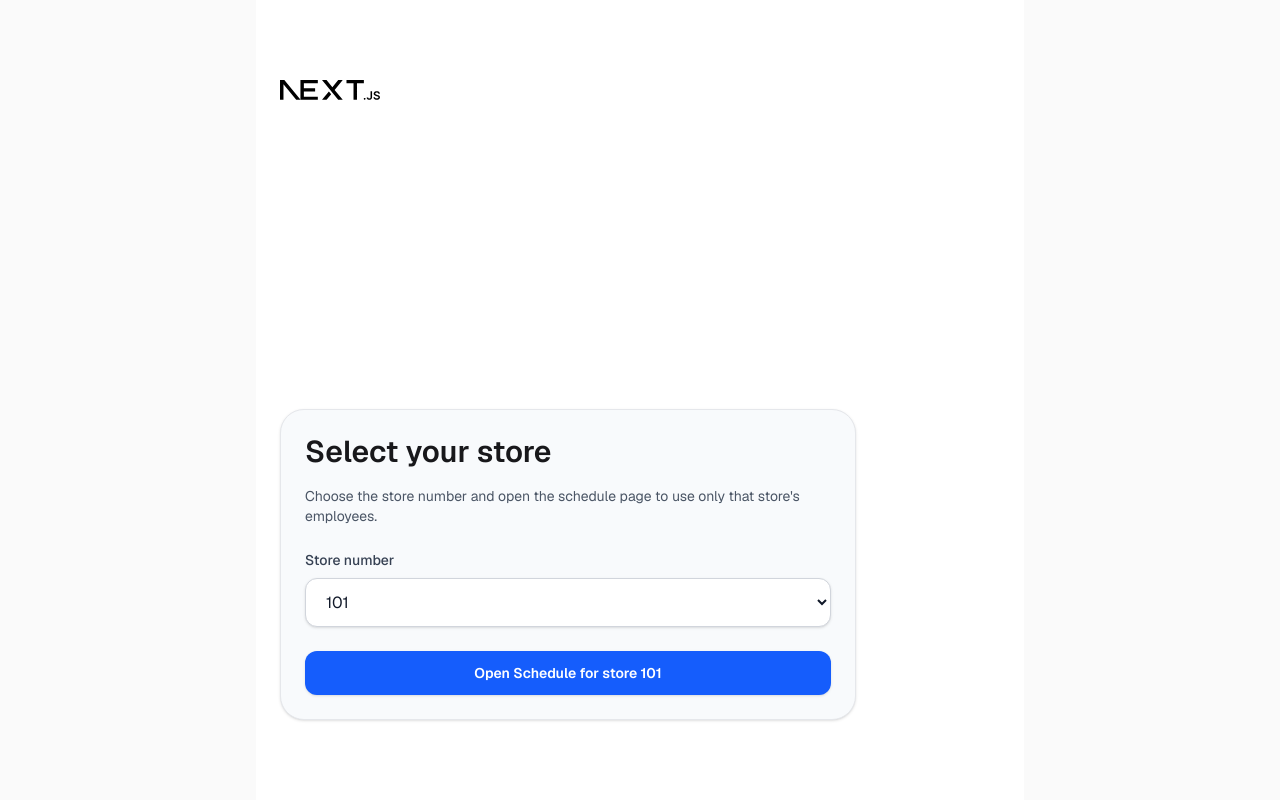
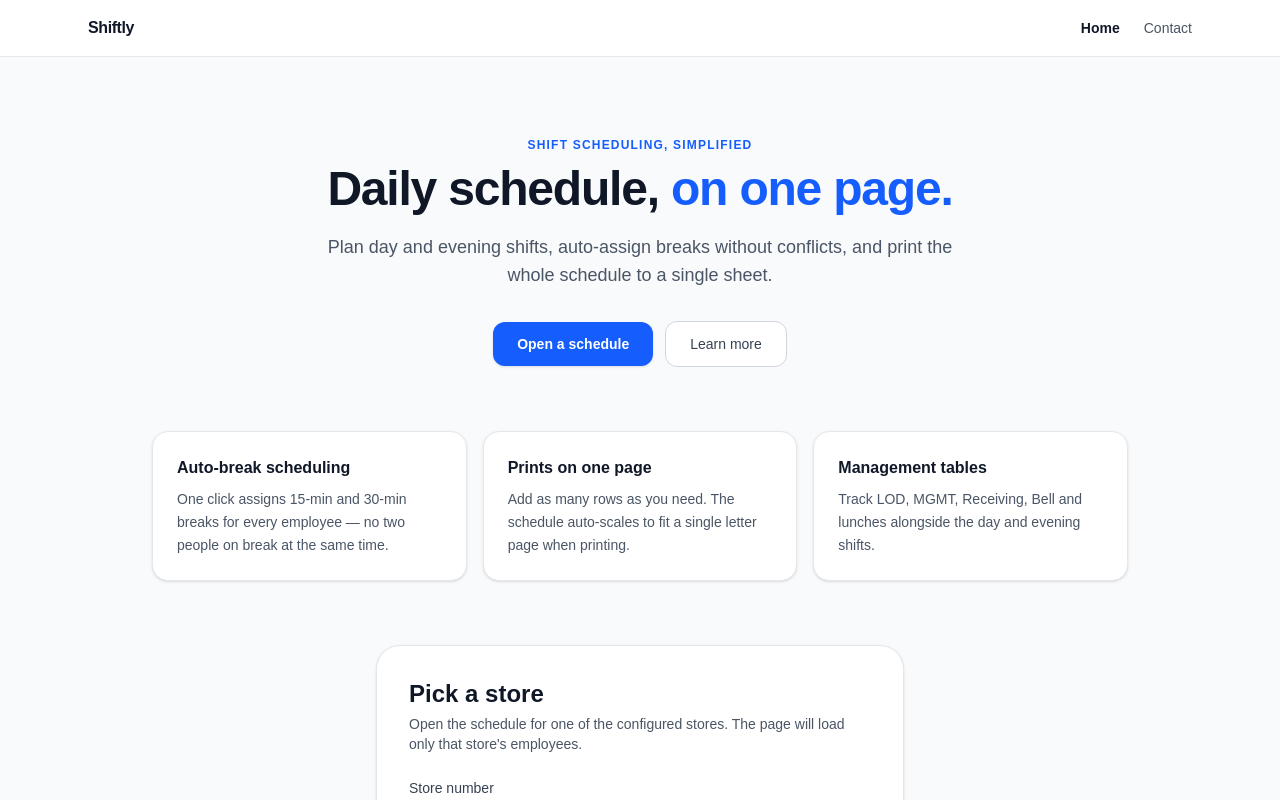
Before and after one commit to Jamy11/schedule-app, a Next.js app: page / in a window 1280 px wide. Shown: the top 800 px of the page. Built offline with nearby package versions, Linux system fonts and the light colour scheme.

Commit message:
feat: redesign home page, add navbar and contact page, rebrand to Shiftly

```diff
--- /dev/null
+++ b/src/app/contact/page.tsx
@@ -0,0 +1,75 @@
+import type { Metadata } from "next";
+
+export const metadata: Metadata = {
+  title: "Contact — Shiftly",
+  description: "Get in touch about Shiftly.",
+};
+
+export default function ContactPage() {
+  return (
+    <main className="flex-1 bg-gray-50">
+      <section className="mx-auto w-full max-w-2xl px-6 py-16">
+        <p className="text-xs font-semibold tracking-widest text-blue-600 uppercase">
+          Get in touch
+        </p>
+        <h1 className="mt-3 text-3xl sm:text-4xl font-semibold tracking-tight text-gray-900">
+          Contact me
+        </h1>
+        <p className="mt-4 text-base text-gray-600">
+          Found a bug, want a new feature, or have a question about Shiftly?
+          Reach out — happy to hear from you.
+        </p>
+
+        <div className="mt-8 grid gap-4 sm:grid-cols-2">
+          <ContactCard
+            label="Email"
+            value="jamyarrahman@gmail.com"
+            href="mailto:jamyarrahman@gmail.com"
+          />
+          <ContactCard
+            label="GitHub"
+            value="github.com/Jamy11"
+            href="https://github.com/Jamy11"
+          />
+        </div>
+
+        <div className="mt-12 rounded-2xl border border-gray-200 bg-white p-6 shadow-sm">
+          <h2 className="text-sm font-semibold text-gray-900">
+            About this project
+          </h2>
+          <p className="mt-2 text-sm leading-relaxed text-gray-600">
+            Shiftly is a single-page scheduling app for retail and service
+            teams: assign day and evening shifts, auto-generate breaks without
+            conflicts, and print the whole schedule on one sheet.
+          </p>
+        </div>
+      </section>
+    </main>
+  );
+}
+
+function ContactCard({
+  label,
+  value,
+  href,
+}: {
+  label: string;
+  value: string;
+  href: string;
+}) {
+  return (
+    <a
+      href={href}
+      target={href.startsWith("http") ? "_blank" : undefined}
+      rel={href.startsWith("http") ? "noopener noreferrer" : undefined}
+      className="block rounded-2xl border border-gray-200 bg-white p-5 shadow-sm hover:border-blue-300 hover:shadow-md transition-all"
+    >
+      <p className="text-xs font-medium uppercase tracking-wide text-gray-500">
+        {label}
+      </p>
+      <p className="mt-1 text-sm font-medium text-gray-900 break-all">
+        {value}
+      </p>
+    </a>
+  );
+}
--- a/src/app/layout.tsx
+++ b/src/app/layout.tsx
@@ -1,5 +1,6 @@
 import type { Metadata } from "next";
 import { Geist, Geist_Mono } from "next/font/google";
+import Navbar from "@/components/Navbar";
 import "./globals.css";
 
 const geistSans = Geist({
@@ -13,8 +14,8 @@ const geistMono = Geist_Mono({
 });
 
 export const metadata: Metadata = {
-  title: "Daily Schedule",
-  description: "Staples store daily schedule management",
+  title: "Shiftly",
+  description: "Plan shifts, auto-assign breaks, and print on one page.",
 };
 
 export default function RootLayout({
@@ -27,7 +28,10 @@ export default function RootLayout({
       lang="en"
       className={`${geistSans.variable} ${geistMono.variable} h-full antialiased`}
     >
-      <body className="min-h-full flex flex-col">{children}</body>
+      <body className="min-h-full flex flex-col">
+        <Navbar />
+        {children}
+      </body>
     </html>
   );
 }
--- a/src/app/page.tsx
+++ b/src/app/page.tsx
@@ -1,56 +1,136 @@
 "use client";
 
-import Image from "next/image";
 import { useState } from "react";
 import { useRouter } from "next/navigation";
+import { STORE_OPTIONS, DEFAULT_STORE } from "@/constants/schedule";
 
-const STORE_OPTIONS = ["101", "464", "65"];
+const FEATURES = [
+  {
+    title: "Auto-break scheduling",
+    body: "One click assigns 15-min and 30-min breaks for every employee — no two people on break at the same time.",
+  },
+  {
+    title: "Prints on one page",
+    body: "Add as many rows as you need. The schedule auto-scales to fit a single letter page when printing.",
+  },
+  {
+    title: "Management tables",
+    body: "Track LOD, MGMT, Receiving, Bell and lunches alongside the day and evening shifts.",
+  },
+];
 
 export default function Home() {
   const router = useRouter();
-  const [store, setStore] = useState("101");
+  const [store, setStore] = useState<string>(DEFAULT_STORE);
+
+  const scrollToSelector = () => {
+    document
+      .getElementById("store-selector")
+      ?.scrollIntoView({ behavior: "smooth", block: "center" });
+  };
 
   return (
-    <div className="flex flex-col flex-1 items-center justify-center bg-zinc-50 font-sans dark:bg-black">
-      <main className="flex flex-1 w-full max-w-3xl flex-col items-center justify-between py-20 px-6 bg-white dark:bg-black sm:items-start">
-        <Image
-          className="dark:invert"
-          src="/next.svg"
-          alt="Next.js logo"
-          width={100}
-          height={20}
-          priority
-        />
+    <main className="flex-1 bg-gray-50">
+      {/* Hero */}
+      <section className="mx-auto w-full max-w-5xl px-6 pt-20 pb-16 text-center">
+        <p className="text-xs font-semibold tracking-widest text-blue-600 uppercase">
+          Shift scheduling, simplified
+        </p>
+        <h1 className="mt-3 text-4xl sm:text-5xl font-semibold tracking-tight text-gray-900">
+          Daily schedule, <span className="text-blue-600">on one page.</span>
+        </h1>
+        <p className="mx-auto mt-5 max-w-2xl text-base sm:text-lg text-gray-600">
+          Plan day and evening shifts, auto-assign breaks without conflicts, and
+          print the whole schedule to a single sheet.
+        </p>
+        <div className="mt-8 flex flex-col sm:flex-row items-center justify-center gap-3">
+          <button
+            onClick={scrollToSelector}
+            className="rounded-xl bg-blue-600 px-6 py-3 text-sm font-semibold text-white shadow-sm hover:bg-blue-700 transition-colors"
+          >
+            Open a schedule
+          </button>
+          <button
+            onClick={() =>
+              document
+                .getElementById("features")
+                ?.scrollIntoView({ behavior: "smooth" })
+            }
+            className="rounded-xl border border-gray-300 bg-white px-6 py-3 text-sm font-medium text-gray-700 hover:bg-gray-100 transition-colors"
+          >
+            Learn more
+          </button>
+        </div>
+      </section>
 
-        <div className="w-full max-w-xl rounded-3xl border border-gray-200 bg-slate-50 p-6 shadow-sm">
-          <h1 className="text-3xl font-semibold text-zinc-900 mb-4">
-            Select your store
-          </h1>
-          <p className="text-sm text-gray-600 mb-6">
-            Choose the store number and open the schedule page to use only that store's employees.
+      {/* Features */}
+      <section
+        id="features"
+        className="mx-auto w-full max-w-5xl px-6 pb-16 grid gap-4 sm:grid-cols-3"
+      >
+        {FEATURES.map((f) => (
+          <div
+            key={f.title}
+            className="rounded-2xl border border-gray-200 bg-white p-6 shadow-sm"
+          >
+            <h3 className="text-base font-semibold text-gray-900">
+              {f.title}
+            </h3>
+            <p className="mt-2 text-sm leading-relaxed text-gray-600">
+              {f.body}
+            </p>
+          </div>
+        ))}
+      </section>
+
+      {/* Store selector */}
+      <section
+        id="store-selector"
+        className="mx-auto w-full max-w-xl px-6 pb-24"
+      >
+        <div className="rounded-3xl border border-gray-200 bg-white p-8 shadow-sm">
+          <h2 className="text-2xl font-semibold text-gray-900">
+            Pick a store
+          </h2>
+          <p className="mt-1 text-sm text-gray-600">
+            Open the schedule for one of the configured stores. The page will
+            load only that store&apos;s employees.
           </p>
-          <label className="block text-sm font-medium text-gray-700 mb-2">
+
+          <label
+            htmlFor="store-select"
+            className="mt-6 block text-sm font-medium text-gray-700"
+          >
             Store number
           </label>
           <select
+            id="store-select"
             value={store}
             onChange={(e) => setStore(e.target.value)}
-            className="w-full rounded-xl border border-gray-300 bg-white px-4 py-3 text-base text-gray-900 shadow-sm focus:border-blue-500 focus:outline-none focus:ring-2 focus:ring-blue-200"
+            className="mt-2 w-full rounded-xl border border-gray-300 bg-white px-4 py-3 text-base text-gray-900 shadow-sm focus:border-blue-500 focus:outline-none focus:ring-2 focus:ring-blue-200"
           >
             {STORE_OPTIONS.map((option) => (
               <option key={option} value={option}>
-                {option}
+                Store {option}
               </option>
             ))}
           </select>
+
           <button
             onClick={() => router.push(`/schedule?store=${store}`)}
-            className="mt-6 w-full rounded-xl bg-blue-600 px-4 py-3 text-sm font-semibold text-white shadow hover:bg-blue-700 transition"
+            className="mt-6 w-full rounded-xl bg-blue-600 px-4 py-3 text-sm font-semibold text-white shadow-sm hover:bg-blue-700 transition-colors"
           >
-            Open Schedule for store {store}
+            Open schedule for store {store}
           </button>
         </div>
-      </main>
-    </div>
+      </section>
+
+      {/* Footer */}
+      <footer className="border-t border-gray-200 bg-white">
+        <div className="mx-auto max-w-5xl px-6 py-6 text-center text-xs text-gray-500">
+          © {new Date().getFullYear()} Shiftly
+        </div>
+      </footer>
+    </main>
   );
 }
--- /dev/null
+++ b/src/components/Navbar.tsx
@@ -0,0 +1,45 @@
+"use client";
+
+import Link from "next/link";
+import { usePathname } from "next/navigation";
+
+const LINKS = [
+  { href: "/", label: "Home" },
+  { href: "/contact", label: "Contact" },
+];
+
+export default function Navbar() {
+  const pathname = usePathname();
+
+  return (
+    <nav className="no-print sticky top-0 z-40 w-full border-b border-gray-200 bg-white/90 backdrop-blur">
+      <div className="mx-auto flex h-14 max-w-6xl items-center justify-between px-6">
+        <Link
+          href="/"
+          className="text-base font-bold tracking-tight text-gray-900 hover:text-blue-600 transition-colors"
+        >
+          Shiftly
+        </Link>
+
+        <div className="flex items-center gap-6 text-sm">
+          {LINKS.map((link) => {
+            const active = pathname === link.href;
+            return (
+              <Link
+                key={link.href}
+                href={link.href}
+                className={
+                  active
+                    ? "font-semibold text-gray-900"
+                    : "text-gray-600 hover:text-gray-900 transition-colors"
+                }
+              >
+                {link.label}
+              </Link>
+            );
+          })}
+        </div>
+      </div>
+    </nav>
+  );
+}
```
